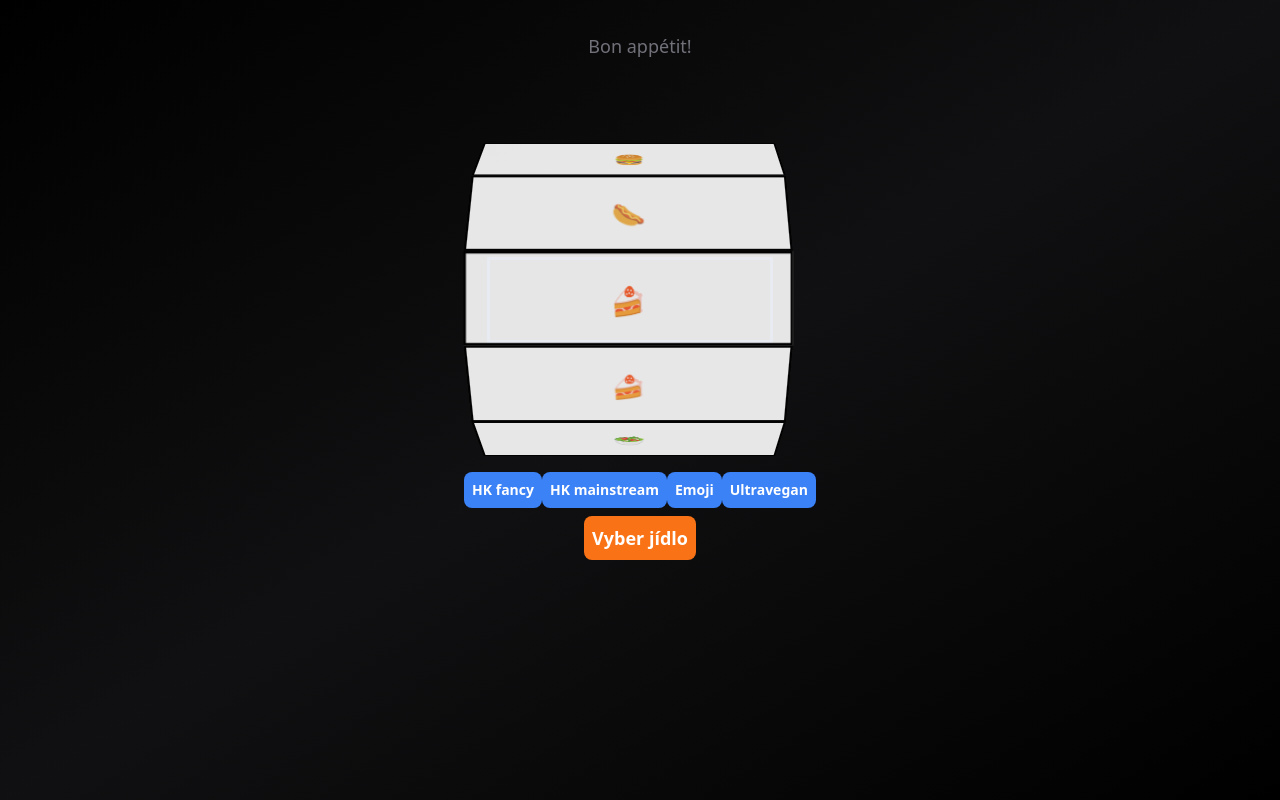
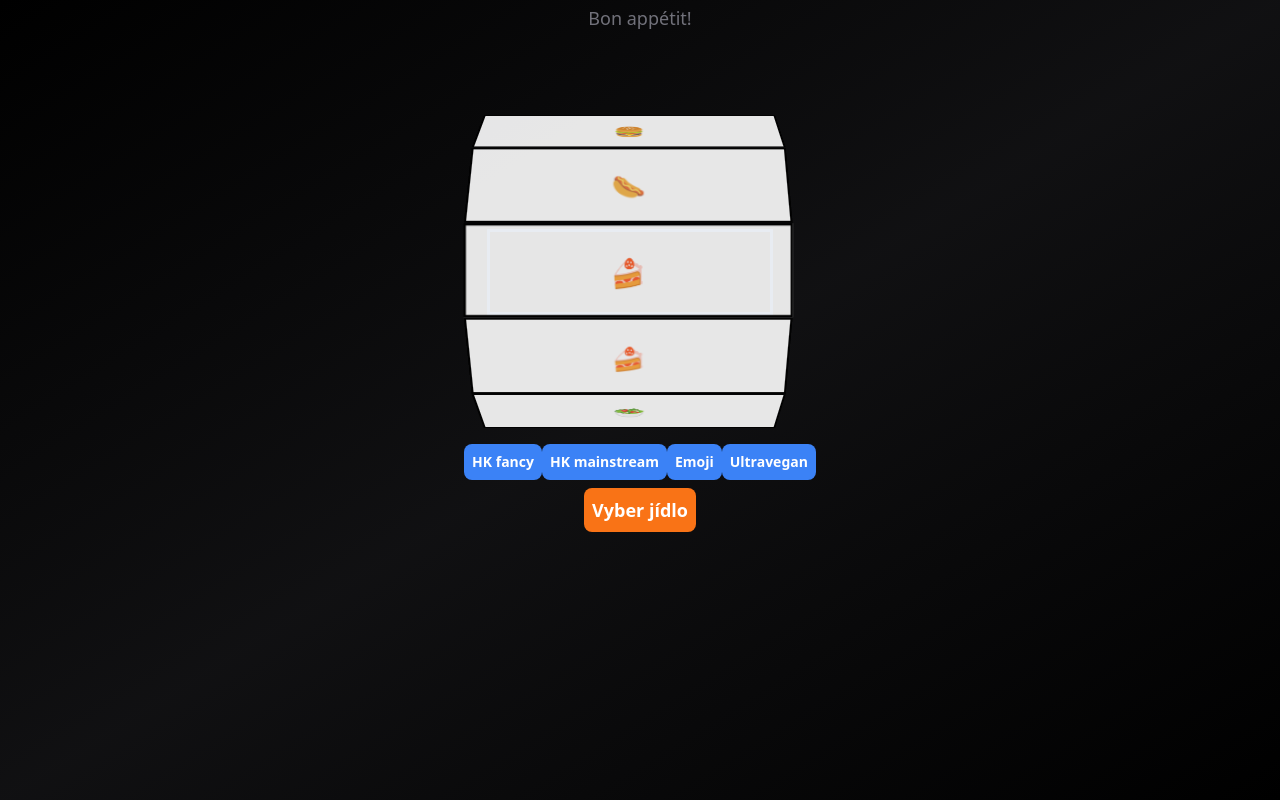
Before and after one commit to jirihofman/hungry-but-cannot-decide-what-to-order, a Next.js app: page / in a window 1280 px wide. Built offline with nearby package versions, Linux system fonts and the light colour scheme.

Commit message:
Update machine.jsx

```diff
--- a/app/machine.jsx
+++ b/app/machine.jsx
@@ -15,7 +15,7 @@ export default function Machine() {
 
 	return (
 		<main className='flex flex-col items-center w-screen h-screen overflow-hidden bg-gradient-to-tl from-black via-zinc-600/20 to-black'>
-			<div className="mt-8 text-center animate-fade-in">
+			<div className="mt-1 text-center animate-fade-in">
 				<h2 className="text-lg text-zinc-500">
 					Bon appétit!
 				</h2>
```
